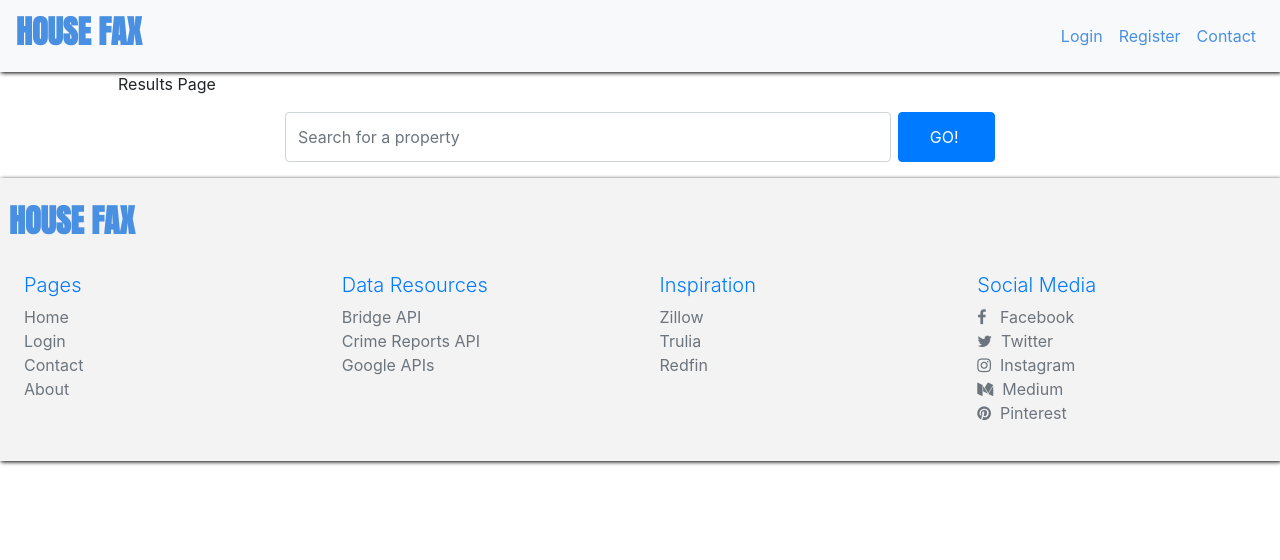
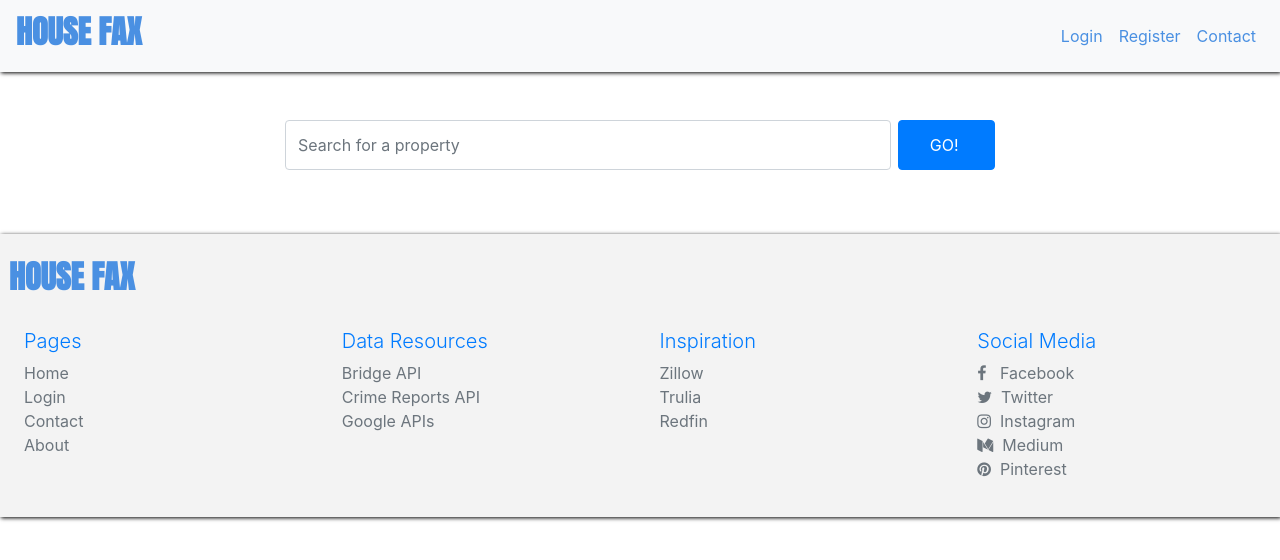
Before and after one commit to TraceLarson/HouseFax, a React (Create React App) app in the folder client/: page /Results in a window 1280 px wide. Shown: the top 560 px of the page. Built offline with nearby package versions, Linux system fonts and the light colour scheme.

Commit message:
removed extra logic for changing backgroun on search component

```diff
--- a/client/src/components/Search.js
+++ b/client/src/components/Search.js
@@ -31,7 +31,7 @@ class Search extends Component {
 		const welcome = (window.location.href === ('http://' + window.location.host + '/Results')) ? '' : <h3>Family Friendly property search:</h3>
 
 		return (
-			<Container className={'text-center search-component'}>
+			<Container className={'container text-center search-component pt-5 pb-5'}>
 				{welcome}
 				<Form onSubmit={this.handleSubmit} className={'search-form'}>
 					<FormGroup className={'d-flex'}>
--- a/client/src/pages/ResultsPage.js
+++ b/client/src/pages/ResultsPage.js
@@ -33,7 +33,6 @@ class ResultsPage extends Component {
 
 		return (
 			<Container className={'px-5'}>
-				<p>Results Page</p>
 				<Search/>
 				<Row>
 					{resultsItems}
```
